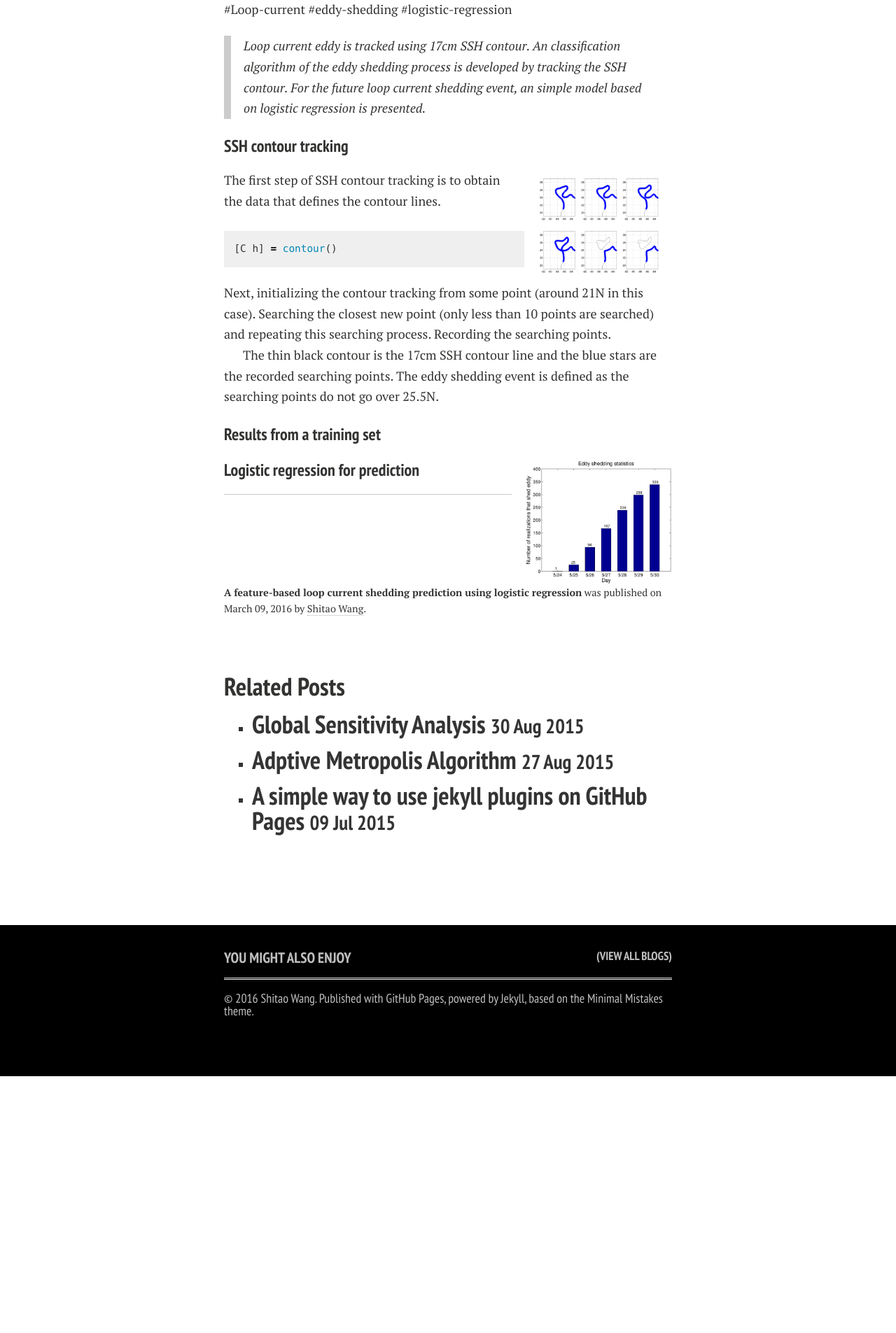
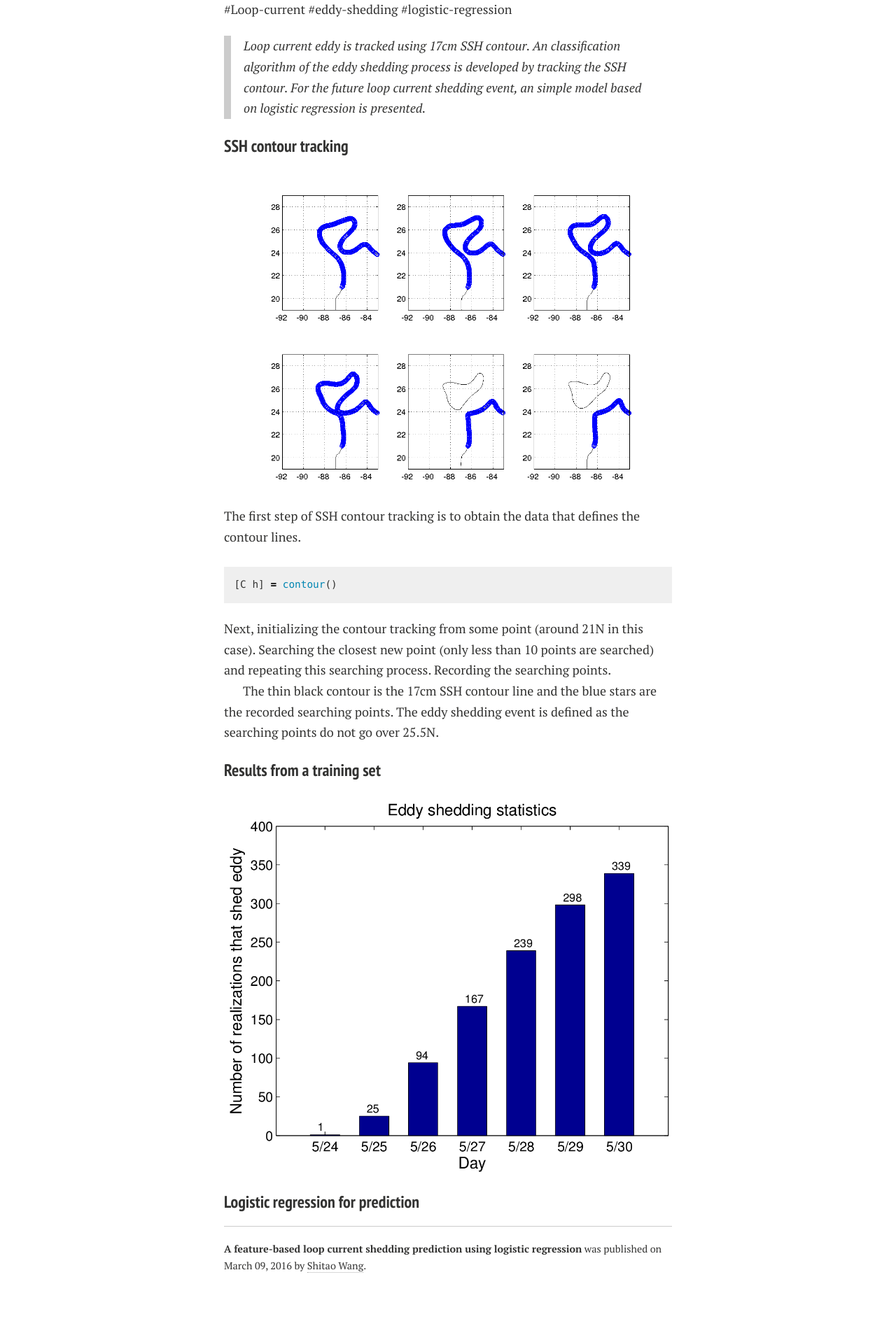
Before and after one commit to Shitao-zz/shitao.github.io, a Jekyll site: the page built from _posts/2016-03-09-eddy-shedding.md, in a window 1280 px wide. Shown: the part 310-2215 px from the top of the page at 70% size. Built offline with Jekyll 4.4.1, drawn with Linux system fonts in a browser that asks for light colours; nearby versions of some CDN libraries; comment, search, counter and statistics services are not loaded; before the commit the page ends 1848 px from its top, so only the background shows below that.

Commit message:
eddy shedding v3

```diff
--- a/_posts/2016-03-09-eddy-shedding.md
+++ b/_posts/2016-03-09-eddy-shedding.md
@@ -11,7 +11,7 @@ tags: [Loop-current, eddy-shedding, logistic-regression]
 
 ### SSH contour tracking
 
-<img src="/images/eddy-shedding/shedding_track.png" class="floatpic">
+<img src="/images/eddy-shedding/shedding_track.png">
 The first step of SSH contour tracking is to obtain the data that defines the
 contour lines.
 {%highlight matlab%}
@@ -27,6 +27,6 @@ recorded searching points. The eddy shedding event is defined as the searching
 points do not go over 25.5N.
 
 ### Results from a training set
-<img src="/images/eddy-shedding/shedding_statistics.png" class="floatpic">
+<img src="/images/eddy-shedding/shedding_statistics.png">
 
 ### Logistic regression for prediction
```
